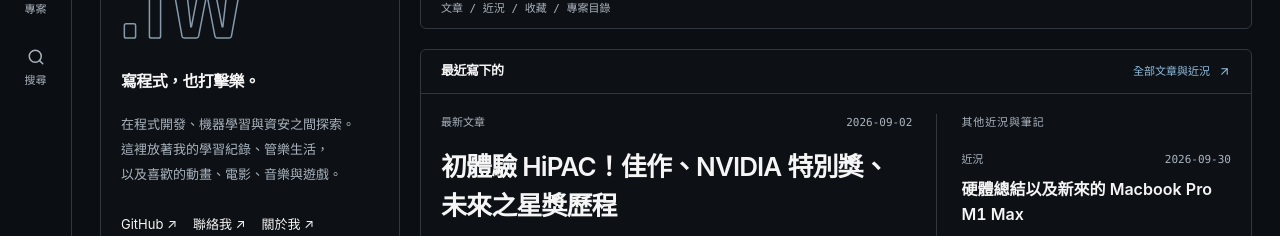
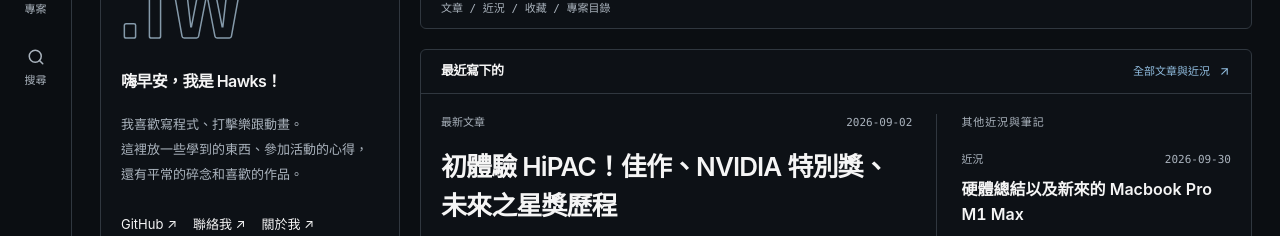
Before and after one commit to Sean-Hawks/hawks-site, a Next.js app: page / in a window 1280 px wide. Shown: the part 329-565 px from the top of the page. Built offline with nearby package versions, Linux system fonts and the light colour scheme.

Commit message:
Use a more conversational homepage introduction

```diff
--- a/app/components/HomeClient.tsx
+++ b/app/components/HomeClient.tsx
@@ -126,13 +126,11 @@
                 <h1 id="intro-title">
                   HAWKS<span>.TW</span>
                 </h1>
-                <p className="identity-focus">寫程式，也打擊樂。</p>
+                <p className="identity-focus">嗨早安，我是 Hawks！</p>
                 <p className="identity-description">
-                  在程式開發、機器學習與資安之間探索。
+                  我喜歡寫程式、打擊樂跟動畫。
                   <br />
-                  這裡放著我的學習紀錄、管樂生活，
-                  <br />
-                  以及喜歡的動畫、電影、音樂與遊戲。
+                  這裡放一些學到的東西、參加活動的心得，還有平常的碎念和喜歡的作品。
                 </p>
                 <div className="identity-links">
                   <a href="https://github.com/Sean-Hawks">GitHub ↗</a>
```
